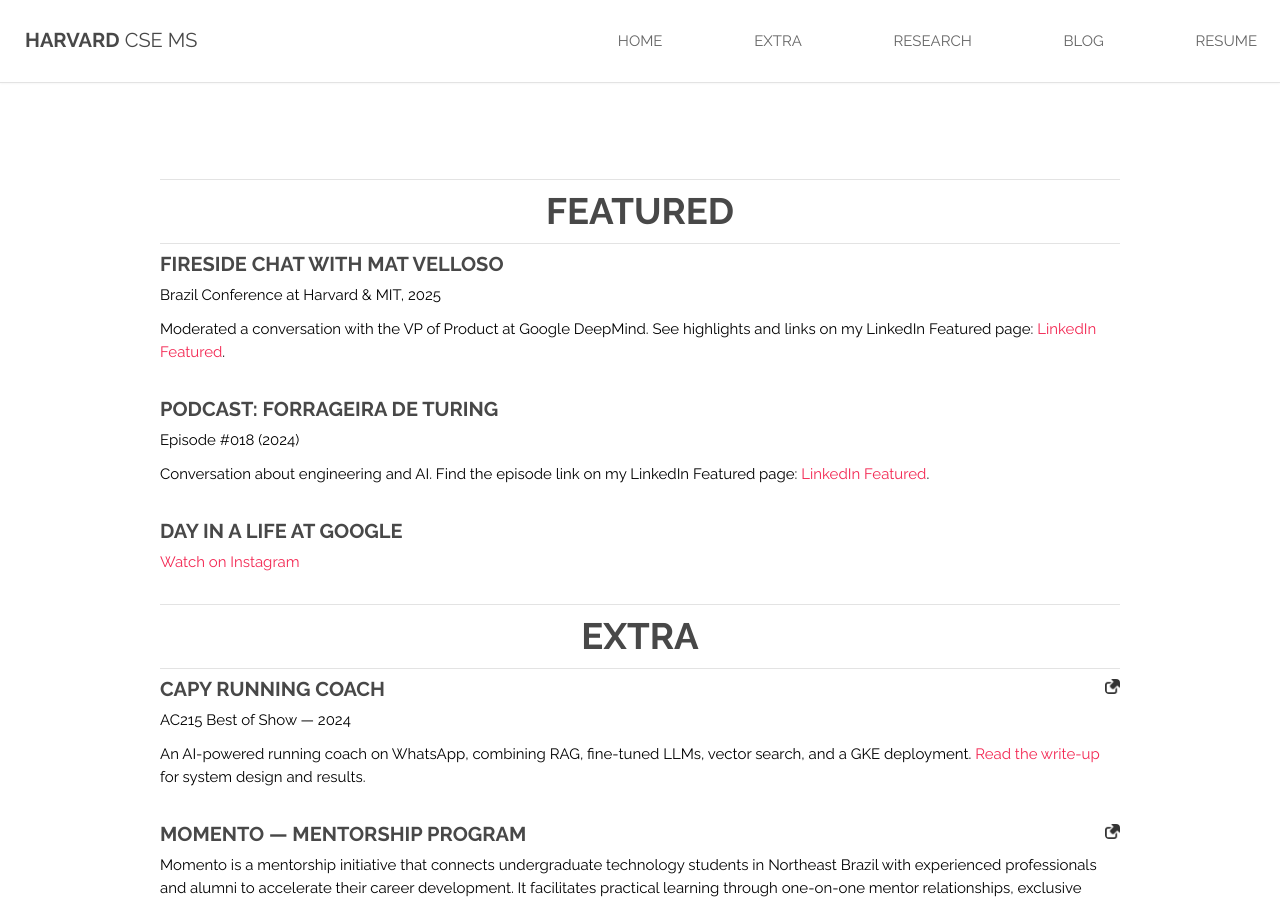
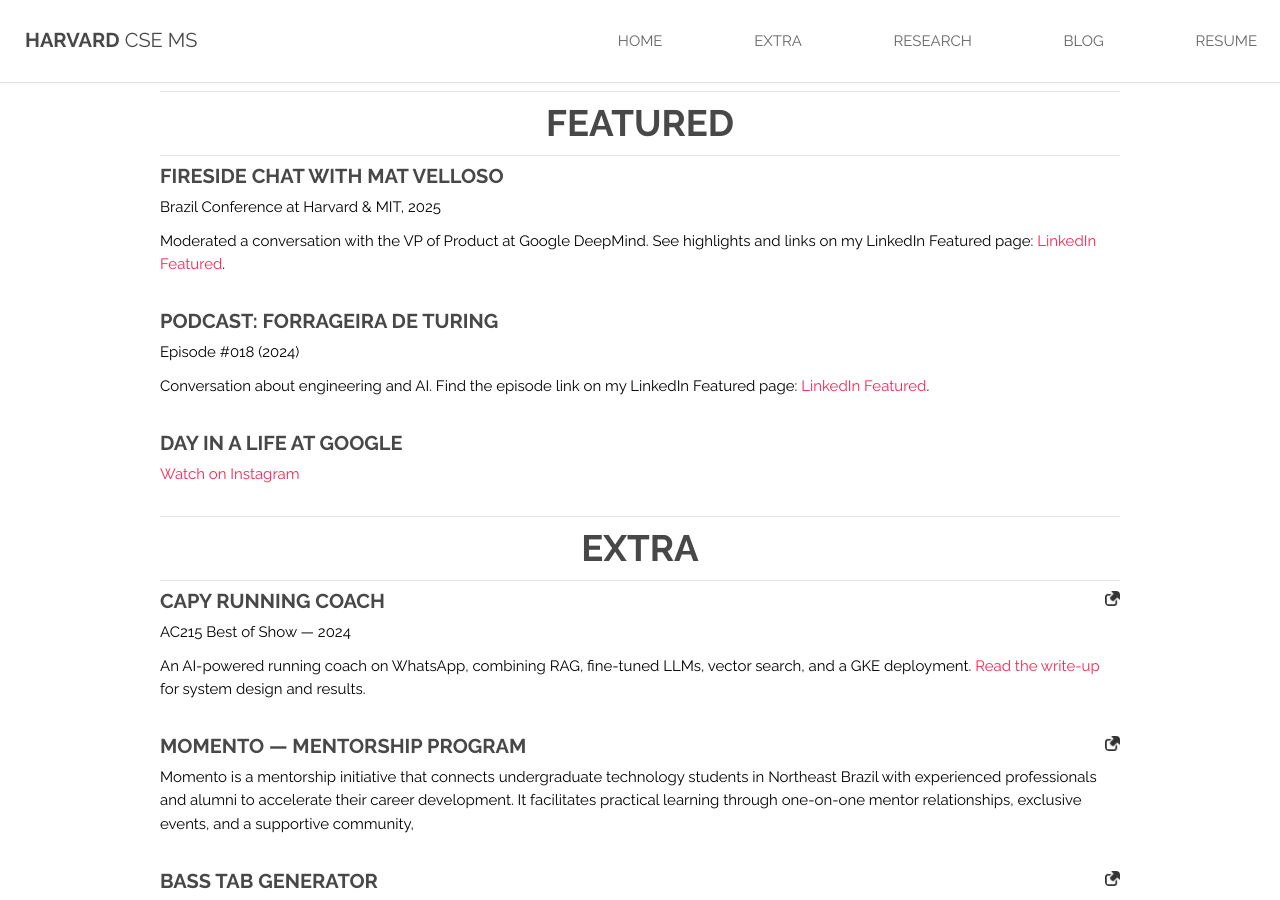
Before and after one commit to ItamarRocha/ItamarRocha.github.io, a Jekyll site: the page featured.html, which Jekyll copies as it is, in a window 1280 px wide and 900 px high. Built offline with Jekyll 4.4.1, drawn with Linux system fonts in a browser that asks for light colours.

Commit message:
class wrapper

```diff
--- a/featured.html
+++ b/featured.html
@@ -71,7 +71,7 @@
             </section>
 
         <!-- EXTRA -->
-            <section id="featured" class="wrapper">
+            <section id="featured" class="">
                 <div class="container" style="max-width: 1000px; line-height: 160%;">
                     <!-- Featured first -->
                     <hr class="title-divider">
--- a/index.html
+++ b/index.html
@@ -189,9 +189,9 @@
 			</header>
 			<hr class="title-divider">
 			<div class="fellowships-list">
-				<p style="font-size:15px;">Fundação Estudar</p>
 				<p style="font-size:15px;">NXTP</p>
 				<p style="font-size:15px;">AGI House</p>
+				<p style="font-size:15px;">Fundação Estudar</p>
 				<p style="font-size:15px;">Best Teaching Initiation Award (UFPB)</p>
 			</div>
 
```
